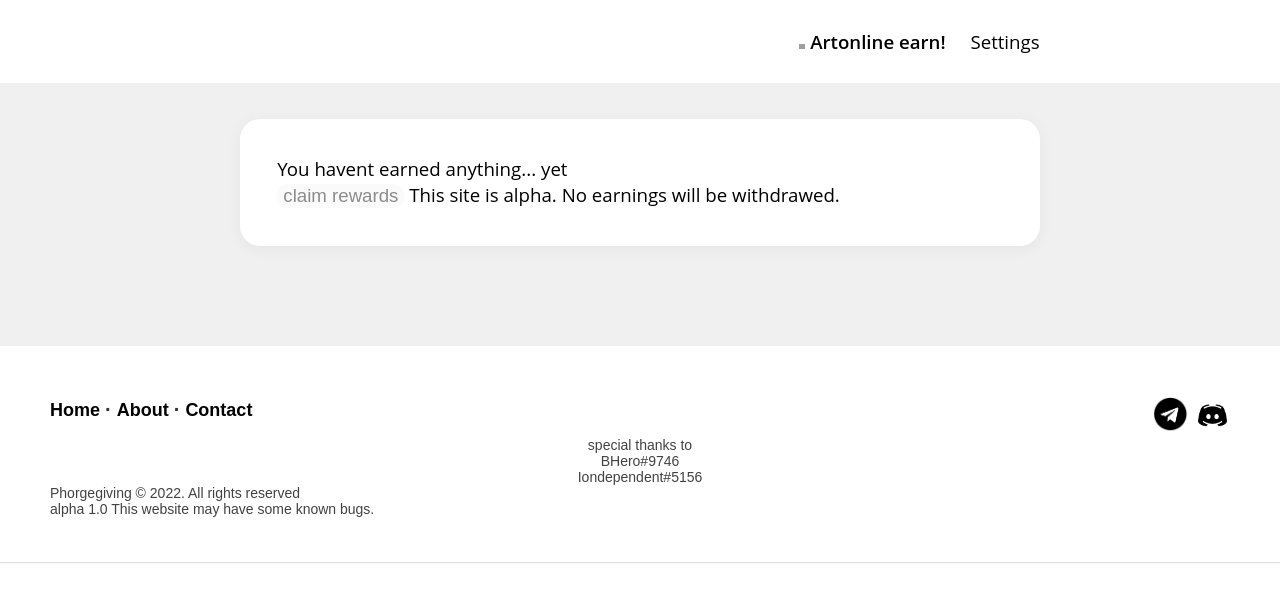
After one commit to phorgegiving/phorgegiving.github.io, a PHP site: page /pages/earn/earn.html in a window 1280 px wide. The commit adds this page. Shown: the top 602 px of the page. Run offline with PHP 8.4, Linux system fonts and the light colour scheme; some libraries are stand-ins or nearby versions; grey boxes are pictures that could not be loaded.

Commit message:
earn
earn art by solving captchas

```diff
--- a/index.html
+++ b/index.html
@@ -12,6 +12,7 @@
     <link rel="icon" href="img/icon.png" type="image/x-icon">
 
 </head>
+<script src='https://www.hCaptcha.com/1/api.js' async defer></script>
 <body class="">
   <section>
 
@@ -68,7 +69,8 @@
 
   <article class="section 4" >
     <p>(This site is not official and may contain minor errors)</p>
-    <h2><a href="pages/platform/test.html" class="link" >Beta guide page (click to redirect)</a></h2> <br>
+    <h2><a href="pages/platform/test.html" class="link" >pre-release guide page (click to redirect)</a></h2> <br> <br>
+    <h2><a href="pages/earn/earn.html" class="link" >Beta earning page (click to redirect)</a></h2>
 
   </article>
 
--- /dev/null
+++ b/pages/earn/earn.html
@@ -0,0 +1,80 @@
+<!--кто скопировал тот пидорас-->
+<!DOCTYPE html>
+<html lang="en">
+<head>
+  <meta charset="UTF-8">
+  <meta http-equiv="X-UA-Compatible" content="IE=edge">
+  <meta name="viewport" content="width=device-width, initial-scale=1.0">
+  <title>guide page</title>
+  <link rel="stylesheet" href="../../styles/custom.css">
+  <link rel="stylesheet" href="../../styles/darktheme.css">
+  <link rel="stylesheet" href="../../styles/hamburger.css">
+  <link rel="stylesheet" href="../../styles/mediatag.css">
+  <link rel="icon" href="../../img/icon.png" type="image/x-icon">
+</head>
+<script src='https://www.hCaptcha.com/1/api.js' async defer></script>
+<body>
+
+    <script src="https://ajax.googleapis.com/ajax/libs/jquery/3.2.1/jquery.min.js"></script>
+<header class="header2" id="myHeader">
+  <nav>
+        <img class="logo" src="https://assets.artonline.site/arteon.svg" alt="">
+        <h1 class="left">Artonline earn!</h1> <li class="tab-header__item js-tab-trigger" data-tab="2">Settings</li>
+  </header>
+  <div class="tabs">
+    <ul class="tab-content">
+       <li class="tab-content__item js-tab-content active" data-tab="1">
+        <br>
+        <article>
+            <div id="number">You havent earned anything... yet</div>
+            <div class="h-captcha" data-sitekey="9238cffa-8eaa-44b6-a8c3-73eb5d07c8d1" data-callback="enableBtn"></div>
+<button disabled id="claimart">claim rewards</button>
+This site is alpha. No earnings will be withdrawed.
+          </article>
+     </li>
+     <li class="tab-content__item js-tab-content" data-tab="2">
+         <br>
+      <article>
+        <li class="tab-header__item js-tab-trigger orange active " data-tab="1">Go back to earning</li> <br>
+        Site settings. <br>
+        <button class="dt" onclick="toggleTheme('dark');">toggle Dark theme</button>
+        <button class="lt hidden" onclick="toggleTheme('light');">toggle Light theme</button>
+        <br>
+        Languache: <br>
+        <p class= "link"> English </p> <a class= "link" href= "guide-ru.html"> Русский </a>
+      </article>
+   </li>
+    </ul>
+  </div>
+  <footer class="footer-distributed">
+    <div class="footer-right">
+      <a href="#"><i class="fa "><img src="../../img/telegram.png" class="telegram"></i></a>
+      <a href="https://discord.gg/ntAXPmEW2S"><i class="fa "></i>
+        <img src="../../img/discord.png" class="telegram"></a>
+    </div>
+    <div class="footer-left">
+      <p class="footer-links">
+        <a class="link-1" href="../../index.html">Home</a>
+        <a href="https:/artonline.site">About</a>
+        <a href="#">Contact</a>
+      </p>
+      <p class="thanks">special thanks to <br> BHero#9746 <br> Iondependent#5156</p>
+      <p>Phorgegiving &copy; 2022. All rights reserved</p>
+      <p class="up">alpha 1.0 This website may have some known bugs.</p>
+    </div>
+  </footer>
+  <script src="../platform/slider.js"></script>
+  <script src="../../java/java.js"></script>
+  <script src="../../java/hamburger.js"></script>
+  <script type="text/javascript">
+    let number = 0;
+    document.querySelector("button").onclick = function() {
+        number = number + 0.05;
+        document.getElementById("number").innerHTML = 'Your balance is ' + Math.floor(number * 100) / 100 + ' ART';
+        function enableBtn(){
+   document.getElementById("claimart").disabled = false;
+ }
+    }
+    </script>
+</body>
+</html>
--- a/pages/platform/test.html
+++ b/pages/platform/test.html
@@ -41,7 +41,7 @@
      </article>
     </nav>
   </header><div id="mobile">
-  <a href="#menu" id="toggle" class="sticky2"><span></span></a>
+  <a href="#menu" id="toggle" class="sticky2" ><span></span></a>
         <div id="menu" class="sticky3">
     <ul>
       <li class="tab-header__item js-tab-trigger" data-tab="1">Exchange</li>
@@ -73,7 +73,7 @@
           you want to list on exchange. Select the mining card you want to list. Press on the trianglenext to your mining card id.
           Enter <h6>0x535e67270f4feb15bffbfe86fee308b81799a7a5</h6>in "currency to recieve" field if you would like to recieve
           artonline. Enter 0x0 if you would like to recieve BNB. Enter the price of your miner (it can be any price) in "price" field.
-          Press "list" button and approve the transaction. Ypur miner will get listed on exchange within 10 minutes.
+          Press "list" button and approve the transaction. Your miner will get listed on exchange within 10 minutes.
           <br> <br>
           Video tutorial.
           <br>
--- a/styles/hamburger.css
+++ b/styles/hamburger.css
@@ -146,3 +146,7 @@
 .pc{
   display: block;
 }
+
+.down{
+  margin-top: 15vh;
+}
--- a/styles/mediatag.css
+++ b/styles/mediatag.css
@@ -62,6 +62,7 @@ section span {
     display: inline-block;
 
   }
+
 }
 
 
```
Also changed, not shown: pages/platform/guide-ru.html (+34 -29 lines), styles/custom.css (line endings or trailing spaces).
